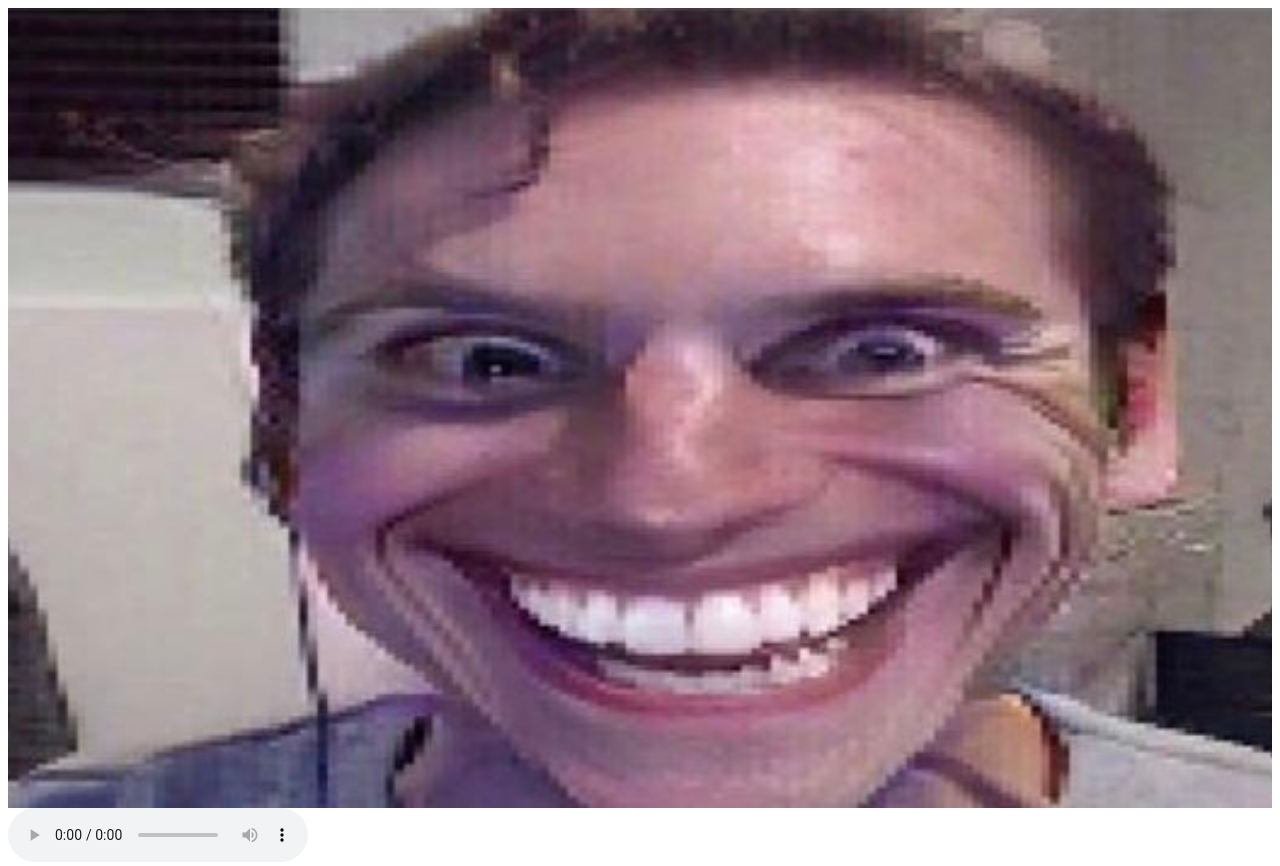
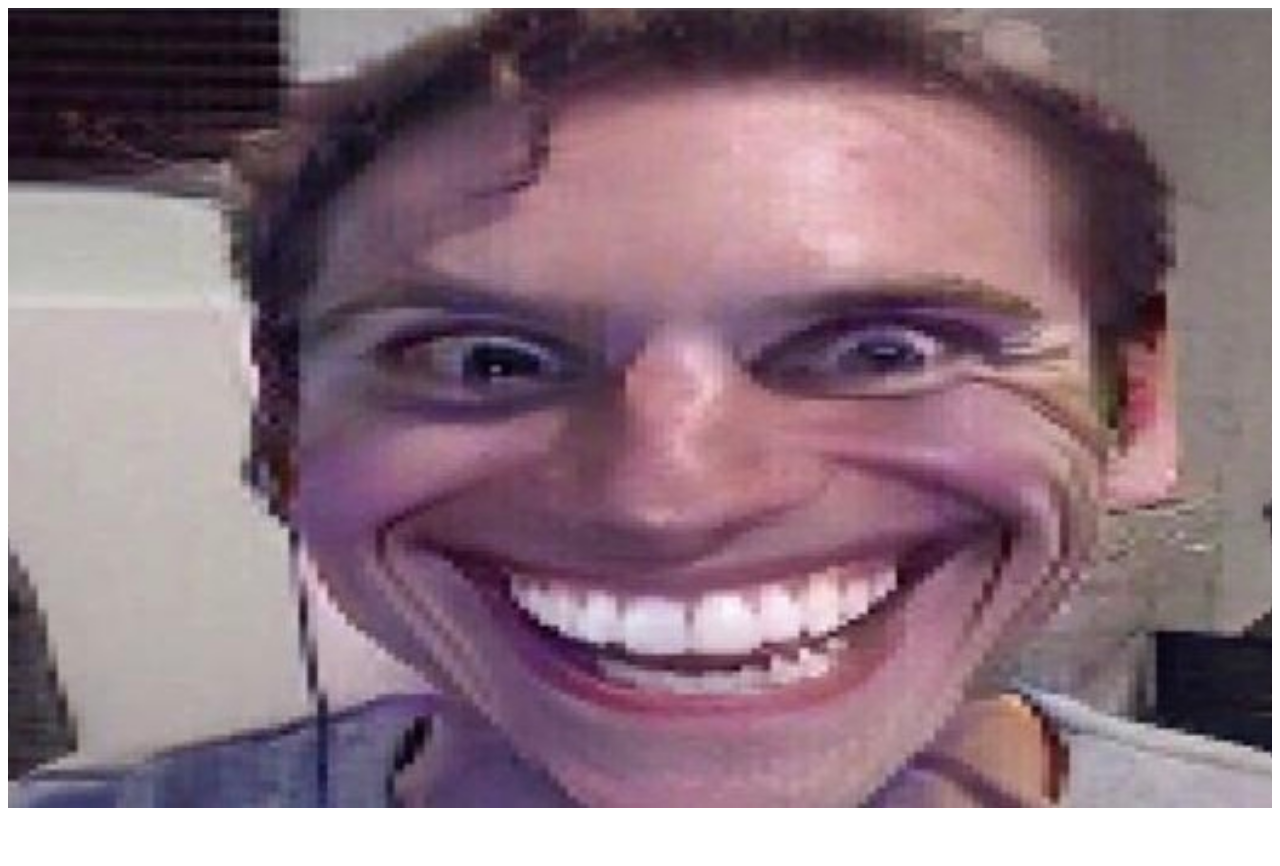
Before and after one commit to little-bit-of-fun/ignore-this, a plain HTML site: page index.html in a window 1280 px wide. After the commit the page ends 808 px from the top, so only its background shows below. Drawn offline with Linux system fonts and the light colour scheme.

Commit message:
Update index.html

```diff
--- a/index.html
+++ b/index.html
@@ -26,7 +26,7 @@ body, html {
 </head>
 <body>
 <div class="bg"></div>
-<audio controls="" preload="" loop="">
+<audio autoplay="" preload="" loop="">
   <source src="http://whentheimposterissus.xyz/video-playback2.mp3" type="audio/mp3">
   <embed src="http://whentheimposterissus.xyz/video-playback2.mp3" loop="">
 </audio>
```
